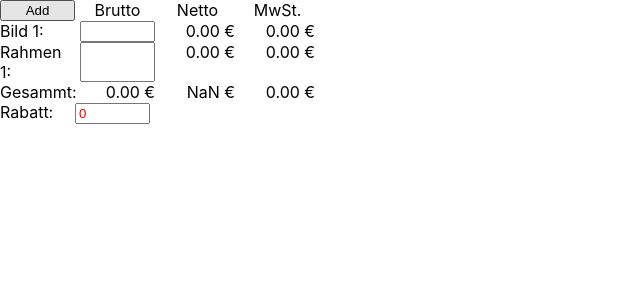
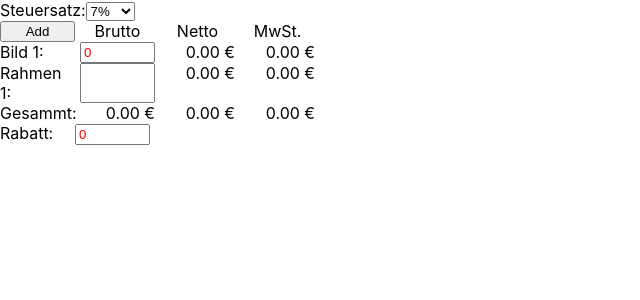
Before and after one commit to GfsTee/k-e-price-calculator, a Next.js app: page / in a window 1280 px wide. Shown: the top 300 px of the page, without its empty margins (0-640 px from the left). Built offline with nearby package versions, Linux system fonts and the light colour scheme.

Commit message:
calculation moved to seperate function

```diff
--- a/components/Calc.js
+++ b/components/Calc.js
@@ -5,29 +5,66 @@ import InputComp from './InputComp';
 const Calc = () => {
     const [inputs, setInputs] = useState([0]);
     const [rabatt, setRabatt] = useState(0);
-    const [values, setValues] = useState({ pic0: "" });
-    const [rahmen, setRahmen] = useState({ rahmen0: "" });
-    // console.log(inputs)
-    // const removeItem = (target) => {
-    //     setInputs(inputs.filter(ele => ele != target.name))
-    //     console.log("Inputs: ", inputs)
-    //     console.log("Count: ", count)
-    // }
+    const [values, setValues] = useState({ pic0: "0" });
+    const [frame, setFrame] = useState({ frame0: "0" });
+    const [mwSt, setMwSt] = useState("07");
+    const [result, setResult] = useState({
+        total: 0,
+        picNetto: 0,
+        picMwSt: 0,
+        frameNetto: 0,
+        frameMwSt: 0,
+        mwStTotal: 0,
+        nettoTotal: 0,
+    });
     const handleAdd = () => {
-        // const name
         setInputs(state => [...state, inputs.length])
         setValues(prevState => ({
             ...prevState,
-            [`pic${inputs.length}`]: ""
+            [`pic${inputs.length}`]: "0"
         }))
-        setRahmen(prevState => ({
+        setFrame(prevState => ({
             ...prevState,
-            [`rahmen${inputs.length}`]: ""
+            [`frame${inputs.length}`]: "0"
         }))
     }
+    useEffect(() => {
+        calcAll()
+    }, [inputs, rabatt, values, frame, mwSt]);
+    const calcAll = () => {
+        // Bild berechnen
+        const picNetto = ((Object.values(values)).reduce((prev, curr) => (parseFloat(prev) + ((parseFloat(curr) / `1.${mwSt}`).toFixed(2) * 1)), 0)).toFixed(2)
+        const picMwSt = ((Object.values(values)).reduce((prev, curr) => prev * 1 + curr * 1) - ((Object.values(values)).reduce((prev, curr) => prev * 1 + curr * 1) / `1.${mwSt}`)).toFixed(2)
+        const picTotal = (picNetto * 1 + picMwSt * 1).toFixed(2)
 
+        // Rahmen berechnen
+        const frameNetto = ((Object.values(frame)).reduce((prev, curr) => (parseFloat(prev) + ((parseFloat(curr) / `1.${mwSt}`).toFixed(2) * 1)), 0)).toFixed(2)
+        const frameMwSt = ((Object.values(frame)).reduce((prev, curr) => prev * 1 + curr * 1) - ((Object.values(frame)).reduce((prev, curr) => prev * 1 + curr * 1) / `1.${mwSt}`)).toFixed(2)
+        const frameTotal = (frameNetto * 1 + frameMwSt * 1).toFixed(2)
+
+        // Zusammenführen
+
+        const mwStTotal = (picMwSt * 1 + frameMwSt * 1).toFixed(2)
+        const nettoTotal = (picNetto * 1 + frameNetto * 1).toFixed(2)
+        const total = (nettoTotal * 1 + mwStTotal * 1).toFixed(2)
+        setResult({
+            total,
+            picNetto,
+            picMwSt,
+            frameNetto,
+            frameMwSt,
+            mwStTotal,
+            nettoTotal,
+        })
+    }
     return (
         <main>
+            <span> Steuersatz:</span>
+            <select onChange={({ target }) => setMwSt(target.value)} value={mwSt}>
+                <option value="05">5%</option>
+                <option value="07" defaultValue>7%</option>
+                <option value="19">19%</option>
+            </select>
             <div className="grid center">
                 <button onClick={() => handleAdd()}>Add</button>
                 <div>Brutto</div>
@@ -44,19 +81,19 @@ const Calc = () => {
                         onChange={({ target }) => setValues(state => ({ ...state, [target.name]: target.value }))}
                         value={values[`pic${ele}`]}
                     />
-                    <div className="ergebnis">{(values[`pic${ele}`] / 1.05).toFixed(2)} €</div>
-                    <div className="ergebnis">{(values[`pic${ele}`] - (values[`pic${ele}`] / 1.05)).toFixed(2)} €</div>
+                    <div className="ergebnis">{(values[`pic${ele}`] / `1.${mwSt}`).toFixed(2)} €</div>
+                    <div className="ergebnis">{(values[`pic${ele}`] - (values[`pic${ele}`] / `1.${mwSt}`)).toFixed(2)} €</div>
                 </div>
                 <div className="grid">
                     <span>Rahmen {ele + 1}:</span>
                     <input
                         type="number"
-                        name={`rahmen${ele}`}
-                        onChange={({ target }) => setRahmen(state => ({ ...state, [target.name]: target.value }))}
-                        value={rahmen[ele]}
+                        name={`frame${ele}`}
+                        onChange={({ target }) => setFrame(state => ({ ...state, [target.name]: target.value }))}
+                        value={frame[ele]}
                     />
-                    <div className="ergebnis">{(rahmen[`rahmen${ele}`] / 1.05).toFixed(2)} €</div>
-                    <div className="ergebnis">{(rahmen[`rahmen${ele}`] - (rahmen[`rahmen${ele}`] / 1.05)).toFixed(2)} €</div>
+                    <div className="ergebnis">{(frame[`frame${ele}`] / `1.${mwSt}`).toFixed(2)} €</div>
+                    <div className="ergebnis">{(frame[`frame${ele}`] - (frame[`frame${ele}`] / `1.${mwSt}`)).toFixed(2)} €</div>
                 </div>
             </div>
             )}
@@ -64,11 +101,14 @@ const Calc = () => {
 
             <div className="grid">
                 <div>Gesammt:</div>
-                <div className="ergebnis">{((((Object.values(values)).reduce((prev, curr) => prev * 1 + curr * 1)) * 1).toFixed(2))} €</div>
+                {/* <div className="ergebnis">{((((Object.values(values)).reduce((prev, curr) => prev * 1 + curr * 1)) * 1).toFixed(2))} €</div> */}
+                <div className="ergebnis">{
+                    result.total
+                } €</div>
 
-                <div className="ergebnis">{((Object.values(values)).reduce((prev, curr) => (parseFloat(prev) + ((parseFloat(curr) / 1.05).toFixed(2) * 1)), 0))} €</div>
+                <div className="ergebnis">{result.nettoTotal} €</div>
 
-                <div className="ergebnis">{((Object.values(values)).reduce((prev, curr) => prev * 1 + curr * 1) - ((Object.values(values)).reduce((prev, curr) => prev * 1 + curr * 1) / 1.05)).toFixed(2)} €</div>
+                <div className="ergebnis">{result.mwStTotal} €</div>
             </div>
             <span className="text">Rabatt:</span><input type="number" name="rabatt" onChange={({ target }) => setRabatt(target.value)} value={rabatt} />
 
```
